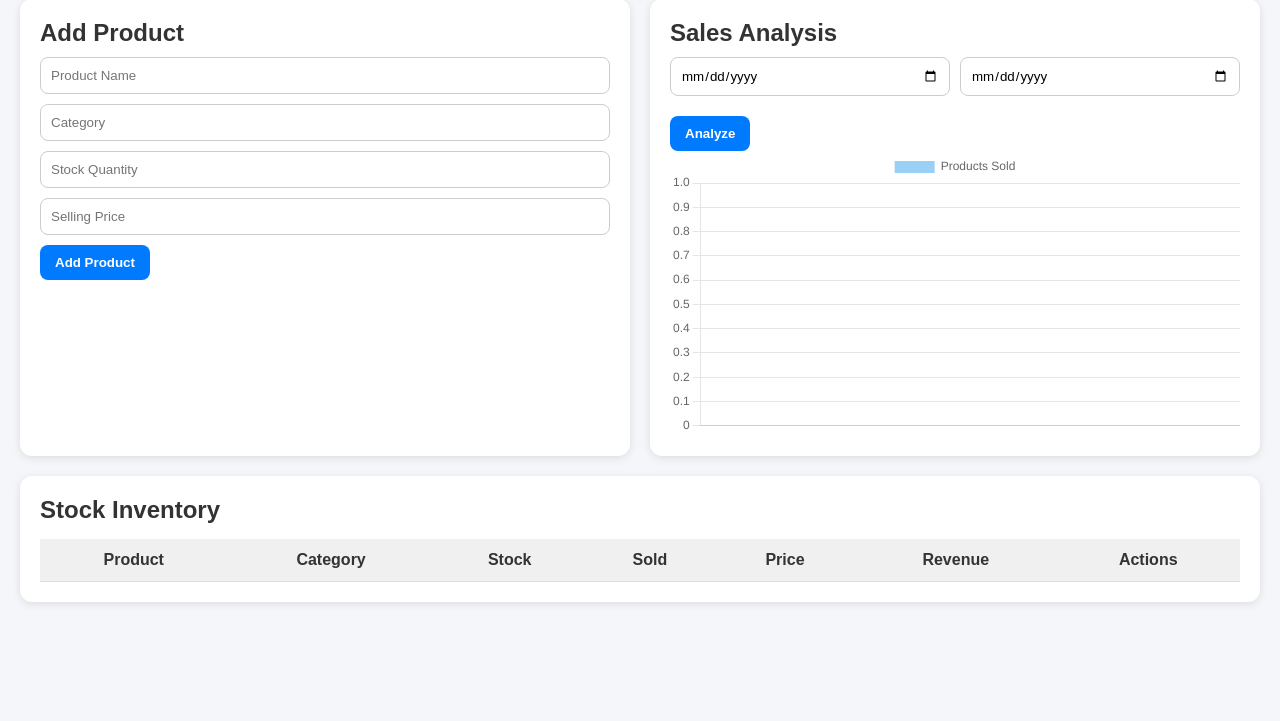
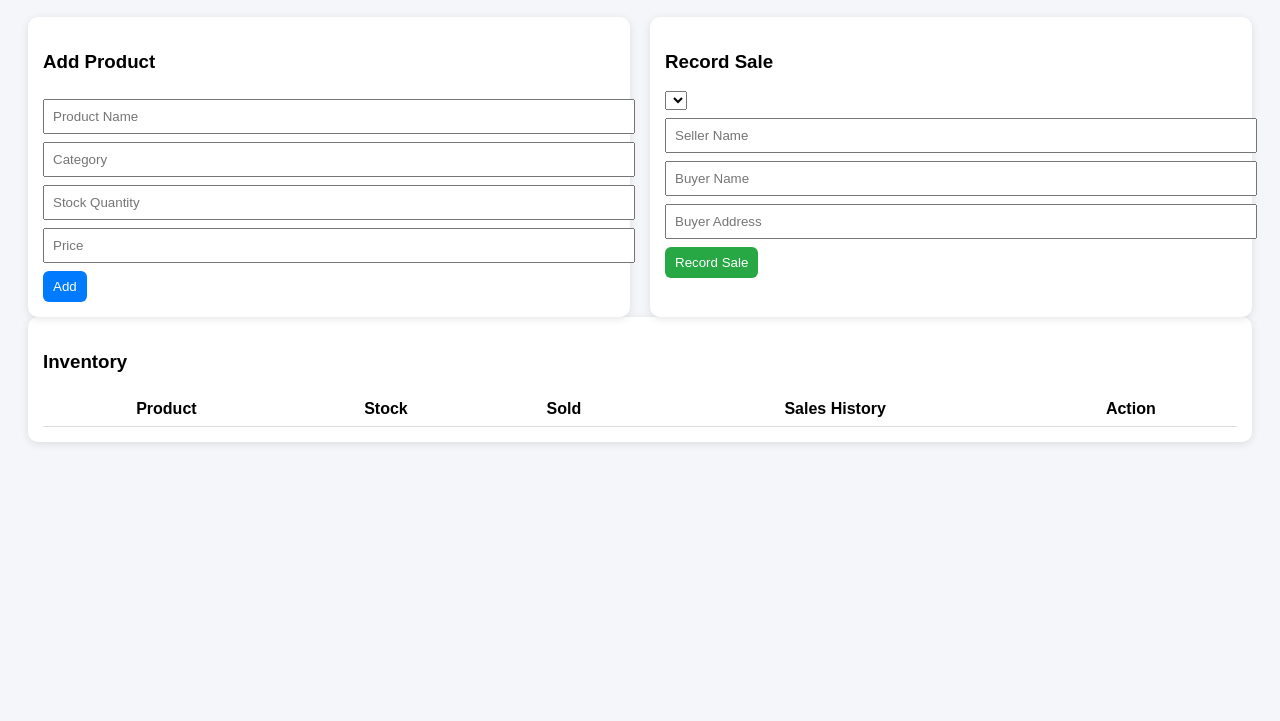
Before and after one commit to phiomaker/Stock-Manager, a plain HTML site: page index.html in a window 1280 px wide. Shown: the part 79-800 px from the top of the page. Drawn offline with nearby package versions, Linux system fonts and the light colour scheme.

Commit message:
Add files via upload

```diff
--- a/index.html
+++ b/index.html
@@ -3,162 +3,68 @@
 <head>
 <meta charset="UTF-8" />
 <meta name="viewport" content="width=device-width, initial-scale=1.0"/>
-  <title>Small Business Stock Manager</title>
+<title>Stock Manager Pro</title>
 
 <script src="https://cdn.jsdelivr.net/npm/chart.js"></script>
 
 <style>
-    *{
-      margin:0;
-      padding:0;
-      box-sizing:border-box;
-      font-family: Arial, sans-serif;
-    }
-
-    body{
-      background:#f4f6f9;
-      padding:20px;
-      color:#333;
-    }
-
-    h1{
-      margin-bottom:20px;
-    }
-
-    .container{
-      display:grid;
-      grid-template-columns: 1fr 1fr;
-      gap:20px;
-    }
-
-    .card{
-      background:white;
-      padding:20px;
-      border-radius:12px;
-      box-shadow:0 2px 8px rgba(0,0,0,0.1);
-    }
-
-    input, select{
-      width:100%;
-      padding:10px;
-      margin-top:10px;
-      border:1px solid #ccc;
-      border-radius:8px;
-    }
-
-    button{
-      margin-top:10px;
-      padding:10px 15px;
-      border:none;
-      border-radius:8px;
-      cursor:pointer;
-      font-weight:bold;
-    }
-
-    .add-btn{
-      background:#007bff;
-      color:white;
-    }
-
-    .sell-btn{
-      background:#28a745;
-      color:white;
-    }
-
-    .delete-btn{
-      background:#dc3545;
-      color:white;
-    }
-
-    table{
-      width:100%;
-      border-collapse: collapse;
-      margin-top:15px;
-    }
-
-    th, td{
-      padding:12px;
-      border-bottom:1px solid #ddd;
-      text-align:center;
-    }
-
-    th{
-      background:#f0f0f0;
-    }
-
-    .low-stock{
-      color:red;
-      font-weight:bold;
-    }
-
-    .filter-row{
-      display:flex;
-      gap:10px;
-      margin-bottom:10px;
-    }
-
-    @media(max-width:900px){
-      .container{
-        grid-template-columns:1fr;
-      }
-    }
+body {font-family: Arial; background:#f4f6f9; padding:20px;}
+.container {display:grid; grid-template-columns:1fr 1fr; gap:20px;}
+.card {background:#fff; padding:15px; border-radius:10px; box-shadow:0 2px 8px rgba(0,0,0,0.1);}
+input {width:100%; padding:8px; margin-top:8px;}
+button {padding:8px 10px; margin-top:8px; border:none; cursor:pointer; border-radius:6px;}
+.add {background:#007bff; color:white;}
+.sell {background:#28a745; color:white;}
+.delete {background:#dc3545; color:white;}
+table {width:100%; margin-top:15px; border-collapse:collapse;}
+th,td {padding:8px; border-bottom:1px solid #ddd; text-align:center;}
+.history {font-size:12px; text-align:left;}
+@media(max-width:800px){.container{grid-template-columns:1fr;}}
 </style>
 </head>
+
 <body>
 
-  <h1>📦 Small Business Stock Organizer</h1>
+<h2>📦 Stock Manager Pro (Sales Tracking)</h2>
 
 <div class="container">
 
-    <!-- Add Product -->
+<!-- ADD PRODUCT -->
 <div class="card">
-      <h2>Add Product</h2>
-
-      <input type="text" id="productName" placeholder="Product Name">
-
-      <input type="text" id="category" placeholder="Category">
-
-      <input type="number" id="quantity" placeholder="Stock Quantity">
-
-      <input type="number" id="price" placeholder="Selling Price">
-
-      <button class="add-btn" onclick="addProduct()">Add Product</button>
+<h3>Add Product</h3>
+<input id="name" placeholder="Product Name">
+<input id="category" placeholder="Category">
+<input id="qty" type="number" placeholder="Stock Quantity">
+<input id="price" type="number" placeholder="Price">
+<button class="add" onclick="addProduct()">Add</button>
 </div>
 
-    <!-- Sales Analysis -->
+<!-- SELL PRODUCT -->
 <div class="card">
-      <h2>Sales Analysis</h2>
-
-      <div class="filter-row">
-        <input type="date" id="startDate">
-        <input type="date" id="endDate">
-      </div>
-
-      <button class="add-btn" onclick="updateChart()">Analyze</button>
-
-      <canvas id="salesChart"></canvas>
+<h3>Record Sale</h3>
+<select id="productSelect"></select>
+<input id="seller" placeholder="Seller Name">
+<input id="buyer" placeholder="Buyer Name">
+<input id="address" placeholder="Buyer Address">
+<button class="sell" onclick="sellItem()">Record Sale</button>
 </div>
 
 </div>
 
-  <!-- Product Table -->
-  <div class="card" style="margin-top:20px;">
-    <h2>Stock Inventory</h2>
-
+<!-- TABLE -->
+<div class="card">
+<h3>Inventory</h3>
 <table>
 <thead>
 <tr>
 <th>Product</th>
-          <th>Category</th>
 <th>Stock</th>
 <th>Sold</th>
-          <th>Price</th>
-          <th>Revenue</th>
-          <th>Actions</th>
+<th>Sales History</th>
+<th>Action</th>
 </tr>
 </thead>
-
-      <tbody id="productTable"></tbody>
+<tbody id="table"></tbody>
 </table>
 </div>
 
@@ -166,170 +72,96 @@
 
 let products = JSON.parse(localStorage.getItem("products")) || [];
 
-function saveData(){
+function save(){
   localStorage.setItem("products", JSON.stringify(products));
 }
 
 function addProduct(){
+  products.push({
+    id:Date.now(),
+    name:document.getElementById("name").value,
+    category:document.getElementById("category").value,
+    stock:parseInt(document.getElementById("qty").value),
+    sold:0,
+    price:parseFloat(document.getElementById("price").value),
+    history:[]
+  });
 
-  const name = document.getElementById("productName").value;
-  const category = document.getElementById("category").value;
-  const quantity = parseInt(document.getElementById("quantity").value);
-  const price = parseFloat(document.getElementById("price").value);
+  save();
+  render();
+}
 
-  if(!name || !category || !quantity || !price){
-    alert("Please fill all fields");
+function sellItem(){
+  let index = document.getElementById("productSelect").value;
+  if(index === "") return;
+
+  let p = products[index];
+
+  if(p.stock <= 0){
+    alert("Out of stock");
     return;
   }
 
-  products.push({
-    id: Date.now(),
-    name,
-    category,
-    quantity,
-    sold: 0,
-    price,
-    salesHistory:[]
+  p.stock -= 1;
+  p.sold += 1;
+
+  p.history.push({
+    time:new Date().toLocaleString(),
+    seller:document.getElementById("seller").value,
+    buyer:document.getElementById("buyer").value,
+    address:document.getElementById("address").value
   });
 
-  saveData();
-  renderTable();
-
-  document.getElementById("productName").value = "";
-  document.getElementById("category").value = "";
-  document.getElementById("quantity").value = "";
-  document.getElementById("price").value = "";
+  save();
+  render();
 }
 
-function renderTable(){
+function render(){
 
-  const table = document.getElementById("productTable");
+  // dropdown
+  let sel = document.getElementById("productSelect");
+  sel.innerHTML = "";
 
+  products.forEach((p,i)=>{
+    sel.innerHTML += `<option value="${i}">${p.name}</option>`;
+  });
+
+  // table
+  let table = document.getElementById("table");
   table.innerHTML = "";
 
-  products.forEach((product,index)=>{
+  products.forEach((p,i)=>{
 
-    const revenue = (product.sold * product.price).toFixed(2);
+    let historyHTML = p.history.map(h=>
+      `<div class="history">
+        🕒 ${h.time}<br>
+        👤 Seller: ${h.seller}<br>
+        🧑 Buyer: ${h.buyer}<br>
+        📍 ${h.address}
+      </div><hr>`
+    ).join("");
 
     table.innerHTML += `
       <tr>
-        <td>${product.name}</td>
-        <td>${product.category}</td>
-
-        <td class="${product.quantity <= 5 ? 'low-stock' : ''}">
-          ${product.quantity}
-        </td>
-
-        <td>${product.sold}</td>
-
-        <td>$${product.price}</td>
-
-        <td>$${revenue}</td>
-
+        <td>${p.name}</td>
+        <td>${p.stock}</td>
+        <td>${p.sold}</td>
+        <td>${historyHTML || "No sales yet"}</td>
         <td>
-          <button class="sell-btn" onclick="sellItem(${index})">
-            Sold 1
-          </button>
-
-          <button class="delete-btn" onclick="deleteProduct(${index})">
-            Delete
-          </button>
+          <button class="delete" onclick="del(${i})">Delete</button>
         </td>
       </tr>
     `;
   });
 }
 
-function sellItem(index){
-
-  if(products[index].quantity <= 0){
-    alert("Out of stock!");
-    return;
+function del(i){
+  products.splice(i,1);
+  save();
+  render();
 }
 
-  products[index].quantity -= 1;
-  products[index].sold += 1;
-
-  products[index].salesHistory.push({
-    date:new Date().toISOString(),
-    amount:1
-  });
-
-  saveData();
-  renderTable();
-  updateChart();
-}
-
-function deleteProduct(index){
-
-  if(confirm("Delete this product?")){
-    products.splice(index,1);
-    saveData();
-    renderTable();
-    updateChart();
-  }
-}
-
-let chart;
-
-function updateChart(){
-
-  const startDate = document.getElementById("startDate").value;
-  const endDate = document.getElementById("endDate").value;
-
-  let salesPerProduct = {};
-
-  products.forEach(product=>{
-
-    salesPerProduct[product.name] = 0;
-
-    product.salesHistory.forEach(sale=>{
-
-      const saleDate = new Date(sale.date);
-
-      const start = startDate ? new Date(startDate) : null;
-      const end = endDate ? new Date(endDate) : null;
-
-      if(
-        (!start || saleDate >= start) &&
-        (!end || saleDate <= end)
-      ){
-        salesPerProduct[product.name] += sale.amount;
-      }
-    });
-  });
-
-  const labels = Object.keys(salesPerProduct);
-  const data = Object.values(salesPerProduct);
-
-  const ctx = document.getElementById("salesChart");
-
-  if(chart){
-    chart.destroy();
-  }
-
-  chart = new Chart(ctx,{
-    type:'bar',
-    data:{
-      labels:labels,
-      datasets:[{
-        label:'Products Sold',
-        data:data
-      }]
-    },
-    options:{
-      responsive:true,
-      plugins:{
-        legend:{
-          display:true
-        }
-      }
-    }
-  });
-}
-
-renderTable();
-updateChart();
+render();
 
 </script>
 
```
Lines whose indentation alone changed are shown as unchanged.
